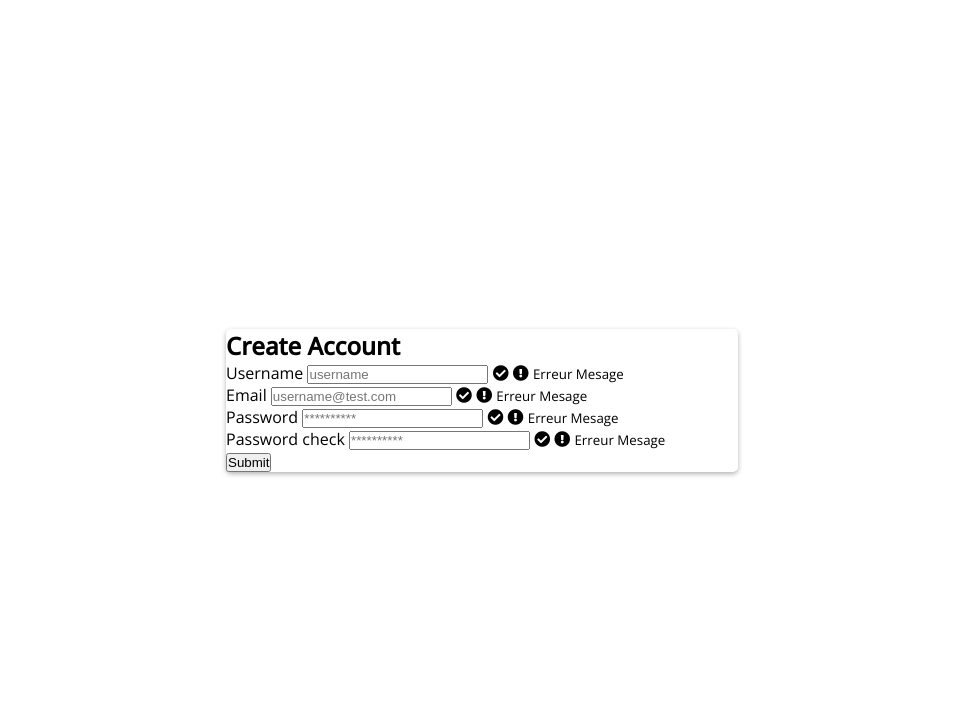
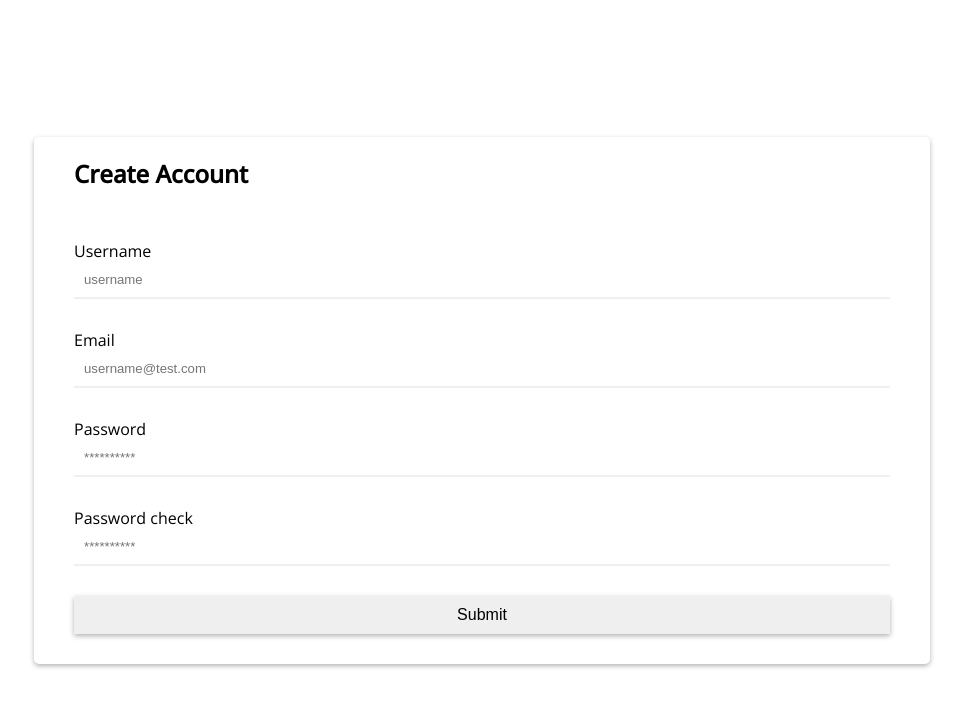
Before and after one commit to CodeurCopieur/client-side-form-validation_js, a plain HTML site: page index.html in a window 1280 px wide. Shown: the whole page, without its empty margins (158-1121 px from the left). Drawn offline with nearby package versions, Linux system fonts and the light colour scheme.

Commit message:
HTML/CSS implementation

```diff
--- a/index.html
+++ b/index.html
@@ -24,7 +24,7 @@
               placeholder="username">
         <i class="fas fa-check-circle"></i>
         <i class="fas fa-exclamation-circle"></i>
-        <small>Erreur Mesage</small>
+        <small>Erreur Message</small>
       </div>
 
       <div class="form-control">
@@ -35,7 +35,7 @@
               placeholder="username@test.com">
         <i class="fas fa-check-circle"></i>
         <i class="fas fa-exclamation-circle"></i>
-        <small>Erreur Mesage</small>
+        <small>Erreur Message</small>
       </div>
 
       <div class="form-control">
@@ -46,7 +46,7 @@
               placeholder="**********">
         <i class="fas fa-check-circle"></i>
         <i class="fas fa-exclamation-circle"></i>
-        <small>Erreur Mesage</small>
+        <small>Erreur Message</small>
       </div>
 
       <div class="form-control">
@@ -57,7 +57,7 @@
               placeholder="**********">
         <i class="fas fa-check-circle"></i>
         <i class="fas fa-exclamation-circle"></i>
-        <small>Erreur Mesage</small>
+        <small>Erreur Message</small>
       </div>
 
       <button type="submit">Submit</button>
--- a/index.scss
+++ b/index.scss
@@ -19,6 +19,79 @@ body {
   background-color: #fff;
   border-radius: 5px;
   box-shadow: 0 2px 5px rgba(0, 0, 0, .3);
-  width: 40%;
+  width: 70%;
   max-width: 100%;
+  overflow: hidden;
 }
+
+.header {
+  padding: 1.25rem 2.5rem;
+
+  h2 {
+    margin: 0;
+  }
+}
+
+
+.form {
+  padding: 1.875rem 2.5rem;
+}
+
+.form-control {
+  margin-bottom: .625rem;
+  padding-bottom: 1.25rem;
+  position: relative;
+
+  &.success input {
+    border-bottom-color: #2ecc97;
+  }
+  &.error input {
+    border-bottom-color: #cc2e2e;
+  }
+  &.success i.fa-check-circle {
+    color: #2ecc97;
+    visibility: visible;
+  }
+  &.error i.fa-exclamation-circle {
+    color: #cc2e2e;
+    visibility: visible;
+  }
+  &.error small {
+    color: #cc2e2e;
+    visibility: visible;
+  }
+}
+
+.form-control input {
+  border: none;
+  border-bottom: 2px solid #f0f0f0;
+  outline: none;
+  width: 100%;
+  display: block;
+  padding: .625rem;
+  font-size: .825rem;
+}
+
+.form-control i {
+  position: absolute;
+  top: 1.875rem;
+  right: 10px;
+  visibility: hidden;
+}
+
+.form-control small {
+  visibility: hidden;
+  position: absolute;
+  bottom: 0;
+  left: 0;
+}
+
+.form button {
+  display: block;
+  width: 100%;
+  font-size: 1rem;
+  padding: .625rem;
+  border: none;
+  width: 100%;
+  box-shadow: 0 2px 5px rgba(0, 0, 0, .3);
+}
```
Also changed, not shown: index.css.
